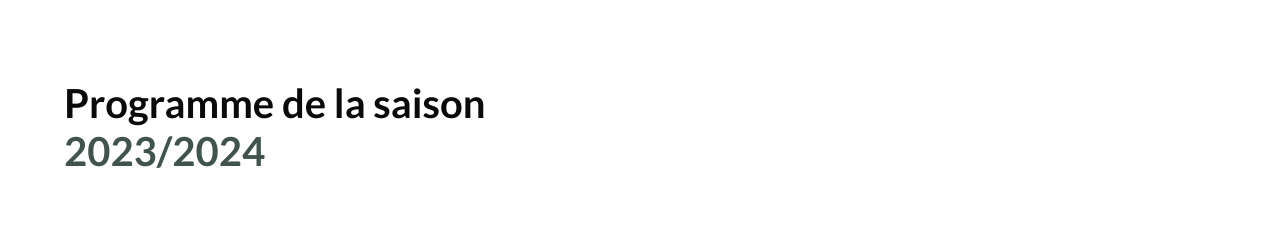
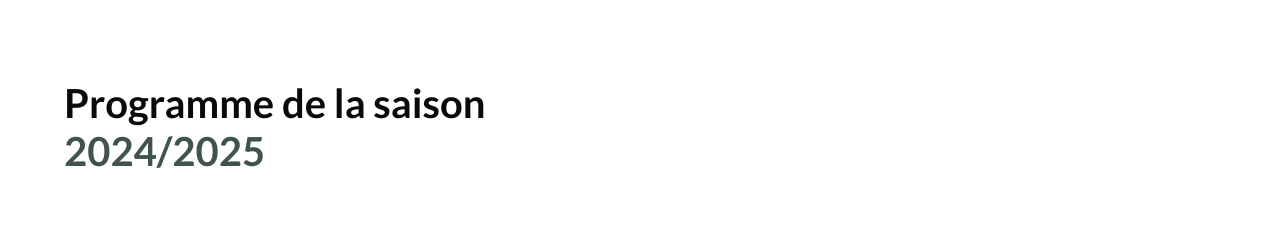
Before and after one commit to SebastienLaurentt/Galopins-Next-V2, a Next.js app: page /parcours in a window 1280 px wide. Shown: the part 1700-1925 px from the top of the page. Built offline with nearby package versions, Linux system fonts and the light colour scheme.

Commit message:
update parcours page

```diff
--- a/app/(root)/parcours/page.tsx
+++ b/app/(root)/parcours/page.tsx
@@ -124,7 +124,7 @@ function Parcours() {
       <Section marginBottom={true} marginTop={false}>
         <SectionHeader
           title="Programme de la saison "
-          titleHighlight="2023/2024"
+          titleHighlight="2024/2025"
         />
         <div className="flex flex-col lg:flex-row lg:items-center  lg:gap-x-6">
           <div className="mb-4 lg:w-1/2 xl:w-2/3 xl:pr-4">
```
